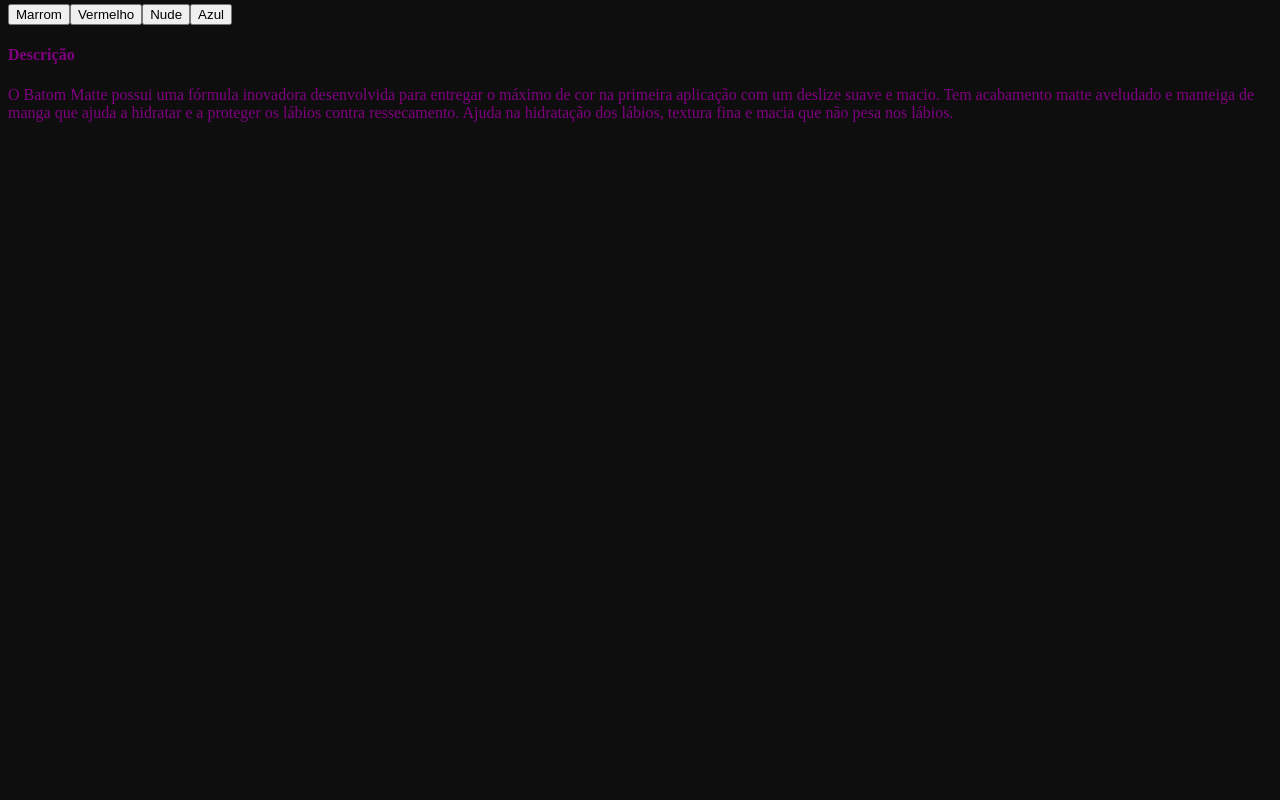
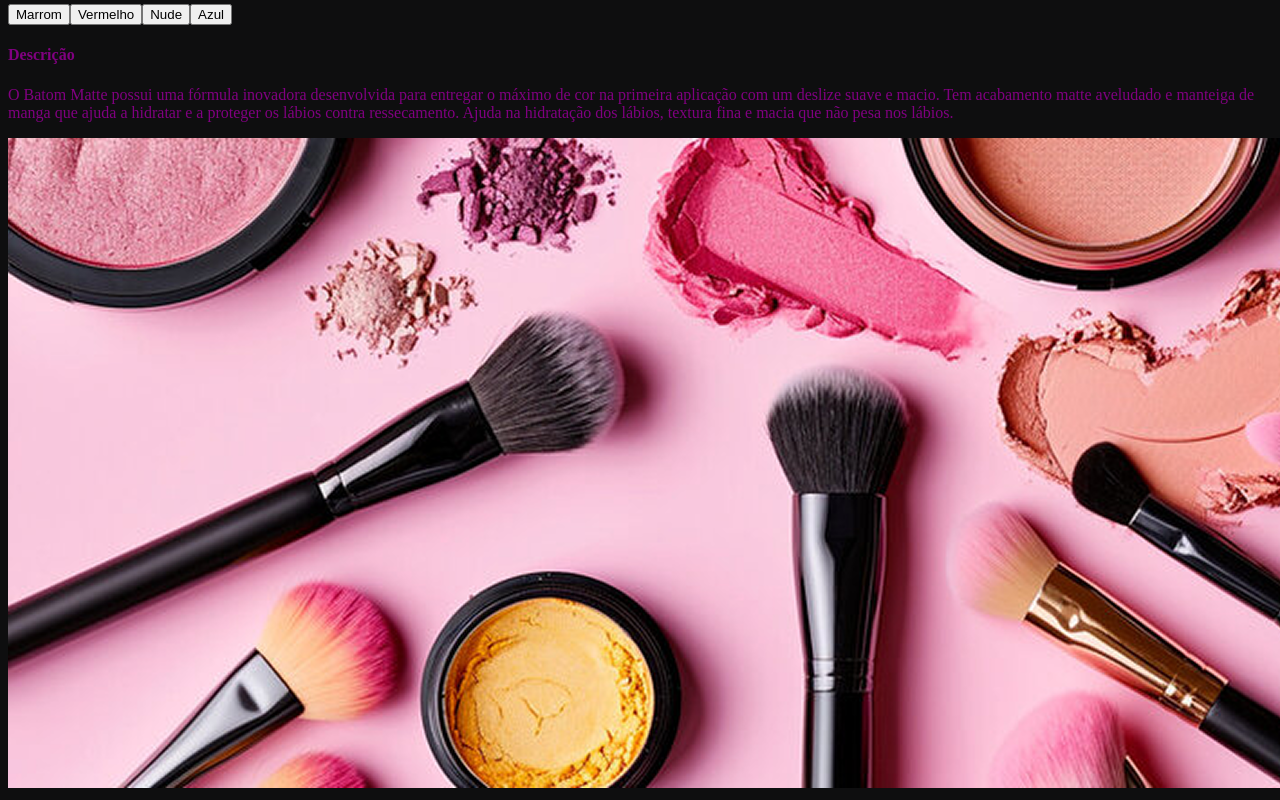
Before and after one commit to DeyvissonRobert/passoia, a React (Vite) app: page / in a window 1280 px wide. Shown: the part 2579-3379 px from the top of the page. Before the commit the page ends 2717 px from the top, so only its background shows below. Built offline with nearby package versions, Linux system fonts and the light colour scheme.

Commit message:
Novidades Adicionado

```diff
--- a/src/App.jsx
+++ b/src/App.jsx
@@ -2,6 +2,7 @@ import Header from "./components/Header";
 import Hero from "./components/Hero";
 import Looks from "./components/Looks";
 import Lancamentos from "./components/Lancamentos";
+import Novidades from "./components/Novidades";
 
 
 function App() {
@@ -11,6 +12,7 @@ function App() {
       <Hero />
       <Looks />
       <Lancamentos />
+      <Novidades />
     </>
   );
 }
--- /dev/null
+++ b/src/components/Novidades/index.jsx
@@ -0,0 +1,12 @@
+import "./novidades.scss";
+import make from "../../assets/make.png";
+
+function Novidades() {
+  return (
+    <section>
+      <img src={make} alt="Banner da Revitalift" />
+    </section>
+  );
+}
+
+export default Novidades;
```
Also changed, not shown: src/components/Novidades/novidades.scss (added).
